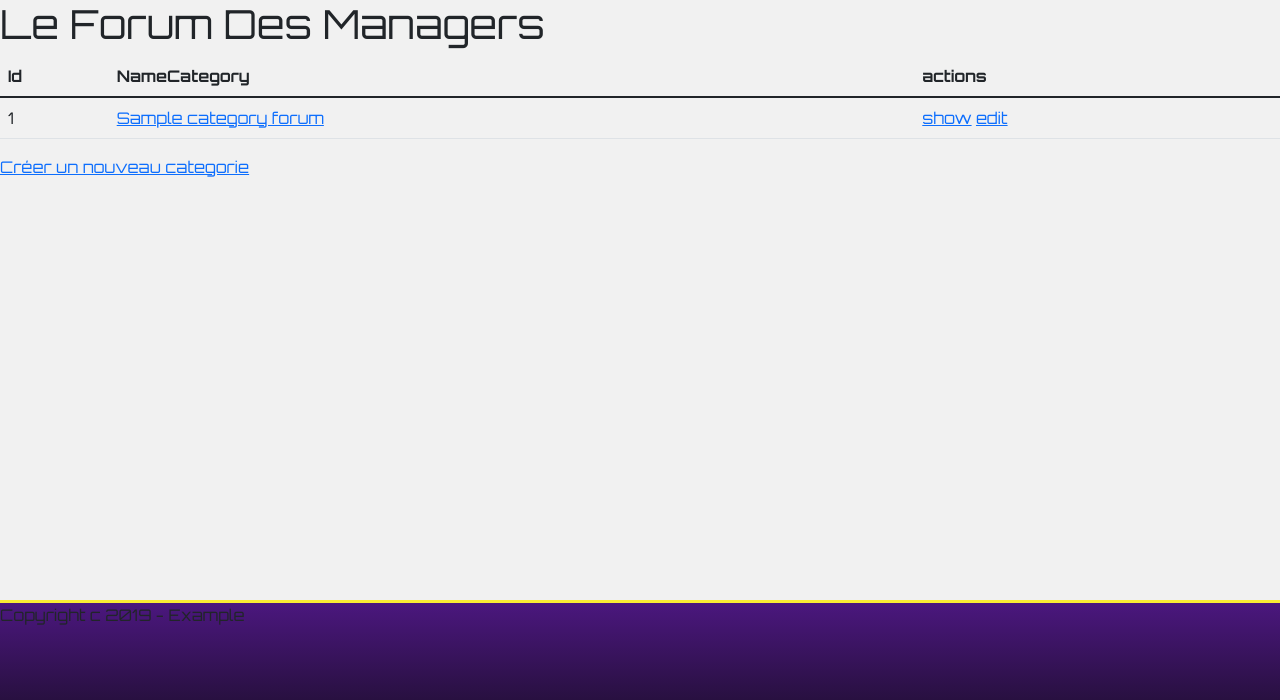
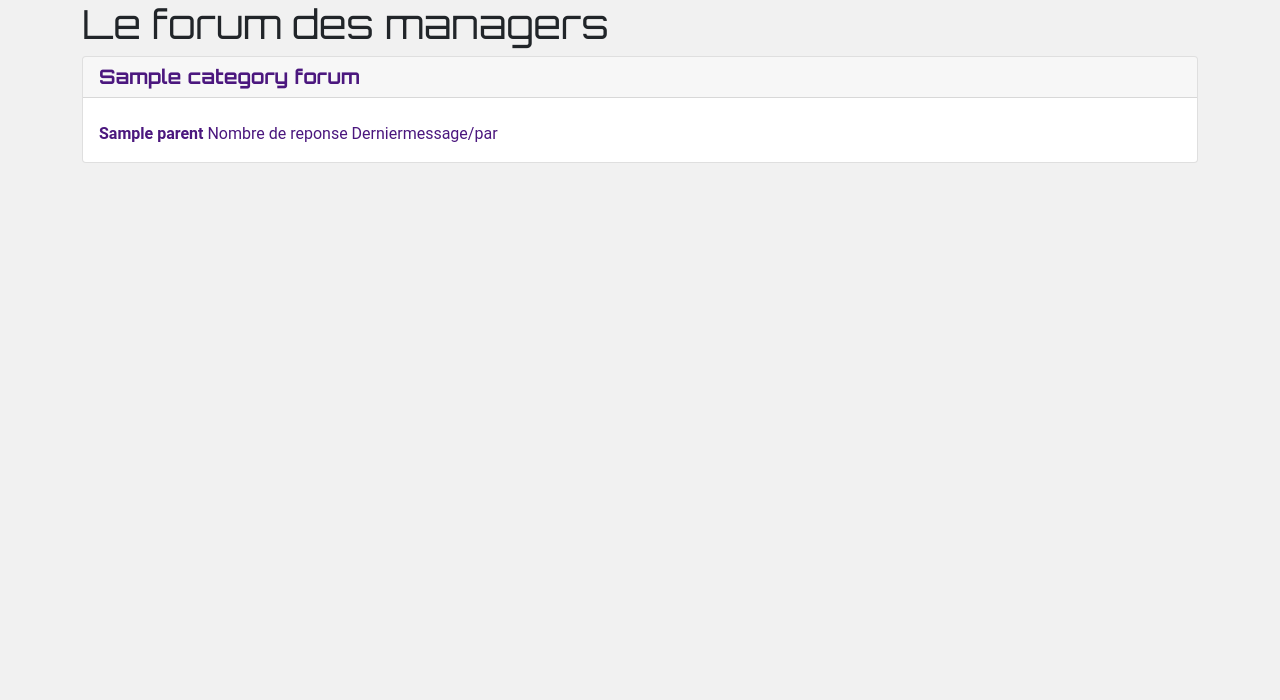
Before and after one commit to Cleberre22/lecoindesmanagers, a Symfony app: template templates/category_forum/index.html.twig in a window 1280 px wide. Shown: the part 100-800 px from the top of the page. Run offline with Twig, Linux system fonts and the light colour scheme; the template is opened without the code that fills it: most values are stand-ins (such as "Sample title", 1, 10 or a date in 2020); some libraries are stand-ins or nearby versions.

Commit message:
maj forum et css 19/10 a 11.34

```diff
--- a/public/css/style.css
+++ b/public/css/style.css
@@ -1,3 +1,4 @@
+@charset "UTF-8";
 /* GLOBAL
 ================================================== */
 *,
@@ -10,11 +11,11 @@
 
 body {
   background-color: #f1f1f1;
-  font-family: 'Orbitron', sans-serif;
+  font-family: "Orbitron", sans-serif;
 }
 
 body h1 {
-  font-family: 'Orbitron', sans-serif;
+  font-family: "Orbitron", sans-serif;
 }
 
 body .container {
@@ -27,8 +28,8 @@ nav {
   position: fixed;
   height: 100px;
   width: 100%;
-  background: -webkit-gradient(linear, left top, left bottom, from(#281040), to(#4B177E));
-  background: linear-gradient(to bottom, #281040, #4B177E);
+  background: -webkit-gradient(linear, left top, left bottom, from(#281040), to(#4b177e));
+  background: linear-gradient(to bottom, #281040, #4b177e);
   z-index: 10;
   border-bottom: 3px solid #f9ec34;
 }
@@ -53,7 +54,7 @@ nav {
   color: #f1f1f1;
   text-decoration: none;
   text-transform: uppercase;
-  font-family: 'Orbitron', sans-serif;
+  font-family: "Orbitron", sans-serif;
 }
 
 .connexion-grand-ecran a::after {
@@ -81,8 +82,8 @@ nav {
 }
 
 .liste-nav {
-  background: -webkit-gradient(linear, left top, left bottom, from(#281040), to(#4B177E));
-  background: linear-gradient(to bottom, #281040, #4B177E);
+  background: -webkit-gradient(linear, left top, left bottom, from(#281040), to(#4b177e));
+  background: linear-gradient(to bottom, #281040, #4b177e);
   height: 100%;
   width: 100%;
   display: -webkit-box;
@@ -110,7 +111,7 @@ nav {
   text-decoration: none;
   margin: 0 20px;
   text-transform: uppercase;
-  font-family: 'Orbitron', sans-serif;
+  font-family: "Orbitron", sans-serif;
 }
 
 .item-nav a::after {
@@ -196,8 +197,8 @@ nav {
 
 .accueil .btn-accueil {
   border-radius: 9999px;
-  background: -webkit-gradient(linear, left top, left bottom, from(#281040), to(#4B177E));
-  background: linear-gradient(to bottom, #281040, #4B177E);
+  background: -webkit-gradient(linear, left top, left bottom, from(#281040), to(#4b177e));
+  background: linear-gradient(to bottom, #281040, #4b177e);
   border: 2px solid #f9ec34;
   color: #f1f1f1;
   text-align: center;
@@ -229,6 +230,37 @@ nav {
   }
 }
 
+/* FORUM
+================================================== */
+/* FORUM liste des catégories
+============================= */
+.headCategory {
+  background-color: #4b177e;
+}
+
+.cardCategory {
+  text-decoration: none;
+  color: #4b177e;
+}
+
+.cardCategory p {
+  text-decoration: none;
+  color: #4b177e;
+  font-family: "Roboto", sans-serif;
+}
+
+.bgCardTopCat {
+  background-color: #281040;
+  color: #f1f1f1;
+}
+
+/* FORUM liste de sujet
+======================= */
+.colorUser {
+  color: #4b177e;
+  font-weight: 700;
+}
+
 /* FOOTER
 ================================================== */
 footer {
@@ -237,8 +269,8 @@ footer {
   z-index: 10;
   position: absolute;
   bottom: 0;
-  background: -webkit-gradient(linear, left top, left bottom, from(#4B177E), to(#281040));
-  background: linear-gradient(to bottom, #4B177E, #281040);
+  background: -webkit-gradient(linear, left top, left bottom, from(#4b177e), to(#281040));
+  background: linear-gradient(to bottom, #4b177e, #281040);
   border-top: 3px solid #f9ec34;
 }
 /*# sourceMappingURL=style.css.map */
--- a/public/css/style.scss
+++ b/public/css/style.scss
@@ -10,9 +10,9 @@
 
 body {
   background-color: #f1f1f1;
-        font-family: 'Orbitron', sans-serif;
+  font-family: "Orbitron", sans-serif;
   h1 {
-            font-family: 'Orbitron', sans-serif;
+    font-family: "Orbitron", sans-serif;
   }
   .container {
     background-color: #f1f1f1;
@@ -25,7 +25,7 @@
   position: fixed;
   height: 100px;
   width: 100%;
-        background: linear-gradient(to bottom, #281040, #4B177E);
+  background: linear-gradient(to bottom, #281040, #4b177e);
   z-index: 10;
   border-bottom: 3px solid #f9ec34;
 }
@@ -48,7 +48,7 @@
     color: #f1f1f1;
     text-decoration: none;
     text-transform: uppercase;
-            font-family: 'Orbitron', sans-serif;
+    font-family: "Orbitron", sans-serif;
   }
 }
 
@@ -76,7 +76,7 @@
 }
 
 .liste-nav {
-        background: linear-gradient(to bottom, #281040, #4B177E);
+  background: linear-gradient(to bottom, #281040, #4b177e);
   height: 100%;
   width: 100%;
   display: flex;
@@ -94,7 +94,7 @@
     text-decoration: none;
     margin: 0 20px;
     text-transform: uppercase;
-            font-family: 'Orbitron', sans-serif;
+    font-family: "Orbitron", sans-serif;
   }
 }
 
@@ -152,7 +152,11 @@
   width: 100%;
   height: 100vh;
   // min-height: 800px;
-        background-image: linear-gradient( rgba(89, 3, 116, 0.1), rgba(195, 0, 255, 0.1)), url(/uploads/photos/accueil.jpg);
+  background-image: linear-gradient(
+      rgba(89, 3, 116, 0.1),
+      rgba(195, 0, 255, 0.1)
+    ),
+    url(/uploads/photos/accueil.jpg);
   background-position: center;
   background-repeat: no-repeat;
   background-size: cover;
@@ -173,7 +177,7 @@
   }
   .btn-accueil {
     border-radius: 9999px;
-            background: linear-gradient(to bottom, #281040, #4B177E);
+    background: linear-gradient(to bottom, #281040, #4b177e);
     border: 2px solid #f9ec34;
     color: #f1f1f1;
     text-align: center;
@@ -200,6 +204,35 @@
     }
   }
 }
+
+/* FORUM
+================================================== */
+/* FORUM liste des catégories
+============================= */
+.headCategory {
+    background-color: #4b177e;
+}
+.cardCategory {
+    text-decoration: none;
+    color: #4b177e;
+    p {
+        text-decoration: none;
+        color: #4b177e;
+        font-family: "Roboto", sans-serif;
+    }
+}
+
+.bgCardTopCat {
+    background-color: #281040;
+    color: #f1f1f1;
+}
+/* FORUM liste de sujet
+======================= */
+.colorUser {
+  color: #4b177e;
+  font-weight: 700;
+}
+
 /* FOOTER
 ================================================== */
 
@@ -209,6 +242,6 @@
   z-index: 10;
   position: absolute;
   bottom: 0;
-        background: linear-gradient(to bottom, #4B177E, #281040);
+  background: linear-gradient(to bottom, #4b177e, #281040);
   border-top: 3px solid #f9ec34;
 }
--- a/templates/base.html.twig
+++ b/templates/base.html.twig
@@ -77,9 +77,9 @@
 		{% block body %}{% endblock %}
 	</main>
 
-	<footer class "footer">
+	<!-- <footer class "footer">
 		Copyright c 2019 - Example
-	</footer>
+	</footer> -->
 
 	<!--SCRIPTS ===========================================================-->
 	<script src="https://cdn.jsdelivr.net/npm/@popperjs/core@2.9.2/dist/umd/popper.min.js"
--- a/templates/category_forum/index.html.twig
+++ b/templates/category_forum/index.html.twig
@@ -1,35 +1,27 @@
 {% extends 'base.html.twig' %}
 
-{% block title %}CategoryForum index{% endblock %}
+{% block title %}Le forum des managers{% endblock %}
 
 {% block body %}
-    <h1>Le Forum Des Managers</h1>
 
-    <table class="table">
-        <thead>
-            <tr>
-                <th>Id</th>
-                <th>NameCategory</th>
-                <th>actions</th>
-            </tr>
-        </thead>
-        <tbody>
+<div class="container">
+    <section>
+        <h1>Le forum des managers</h1>
+        <div class"headCategory" style"70px">
+
+        </div>
         {% for category_forum in category_forums %}
-            <tr>
-                <td>{{ category_forum.id }}</td>
-                <td><a href="{{ path('category_forum_show', {'id': category_forum.id}) }}">{{ category_forum.nameCategory }}</a></td>
-                <td>
-                    <a href="{{ path('category_forum_show', {'id': category_forum.id}) }}">show</a>
-                    <a href="{{ path('category_forum_edit', {'id': category_forum.id}) }}">edit</a>
-                </td>
-            </tr>
-        {% else %}
-            <tr>
-                <td colspan="4">no records found</td>
-            </tr>
-        {% endfor %}
-        </tbody>
-    </table>
+        <a href="{{ path('category_forum_show', {'id': category_forum.id}) }}" class="cardCategory">
+        <div class="card mb-2">
+            <h5 class="card-header"><span class="colorUser">{{ category_forum.nameCategory }}</span></h5>
+            <div class="card-body">
+              <h5 class="card-title"></h5>
+              <p class="card-text"><span class="colorUser">{{ category_forum.parent }}</span> Nombre de reponse  Derniermessage/par</p>
+            </div>
+          </div>
+        </a>
+          {% endfor %}
+    </section>
+</div>
 
-    <a href="{{ path('category_forum_new') }}">Créer un nouveau categorie</a>
 {% endblock %}
```
Also changed, not shown: templates/category_forum/new.html.twig (deleted, +0 -11 lines), templates/category_forum/show.html.twig (+15 -13 lines), 1 other file. Lines whose indentation alone changed are shown as unchanged.
